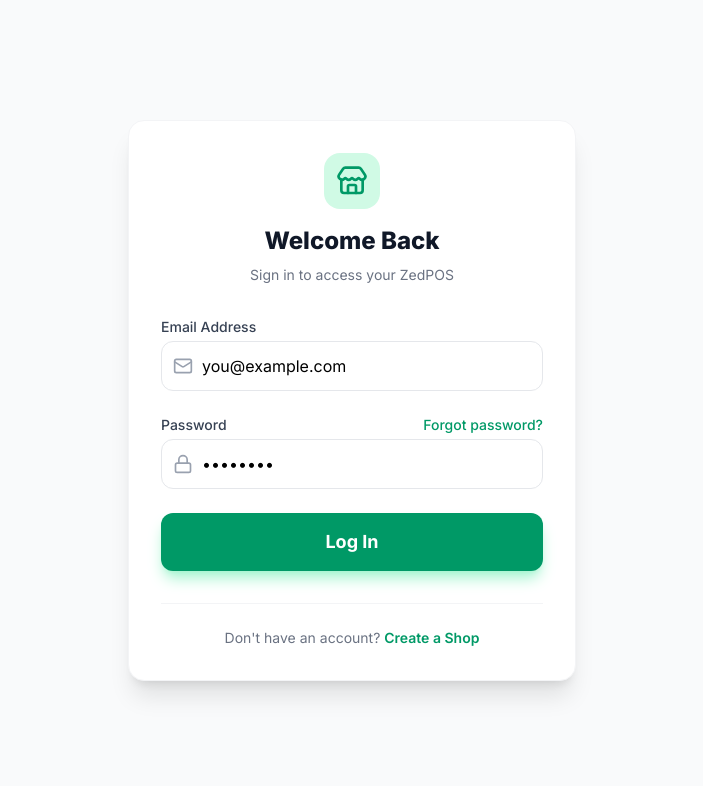
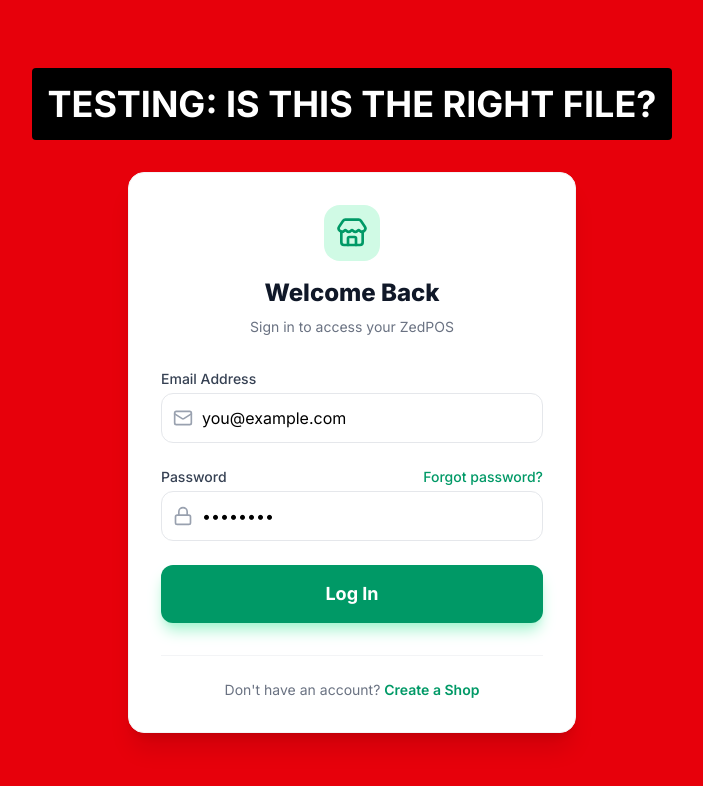
Before and after one commit to thezedpos/ZedPOS, a Next.js app: page /login in a window 1280 px wide. Shown: the top 786 px of the page, without its empty margins (288-991 px from the left). Built offline with nearby package versions, Linux system fonts and the light colour scheme; no server answers.

Commit message:
login fix

```diff
--- a/src/app/login/page.tsx
+++ b/src/app/login/page.tsx
@@ -42,7 +42,14 @@
   };
 
   return (
-    <div className="min-h-screen bg-gray-50 flex items-center justify-center p-4">
+    // !!! TEST CHANGE: Background is now RED !!!
+    <div className="min-h-screen bg-red-600 flex flex-col items-center justify-center p-4">
+
+      {/* !!! TEST CHANGE: Big White Header !!! */}
+      <h1 className="text-4xl font-bold text-white mb-8 bg-black p-4 rounded">
+        TESTING: IS THIS THE RIGHT FILE?
+      </h1>
+
       <div className="bg-white w-full max-w-md p-8 rounded-2xl shadow-xl border border-gray-100">
 
         {/* Header */}
```
